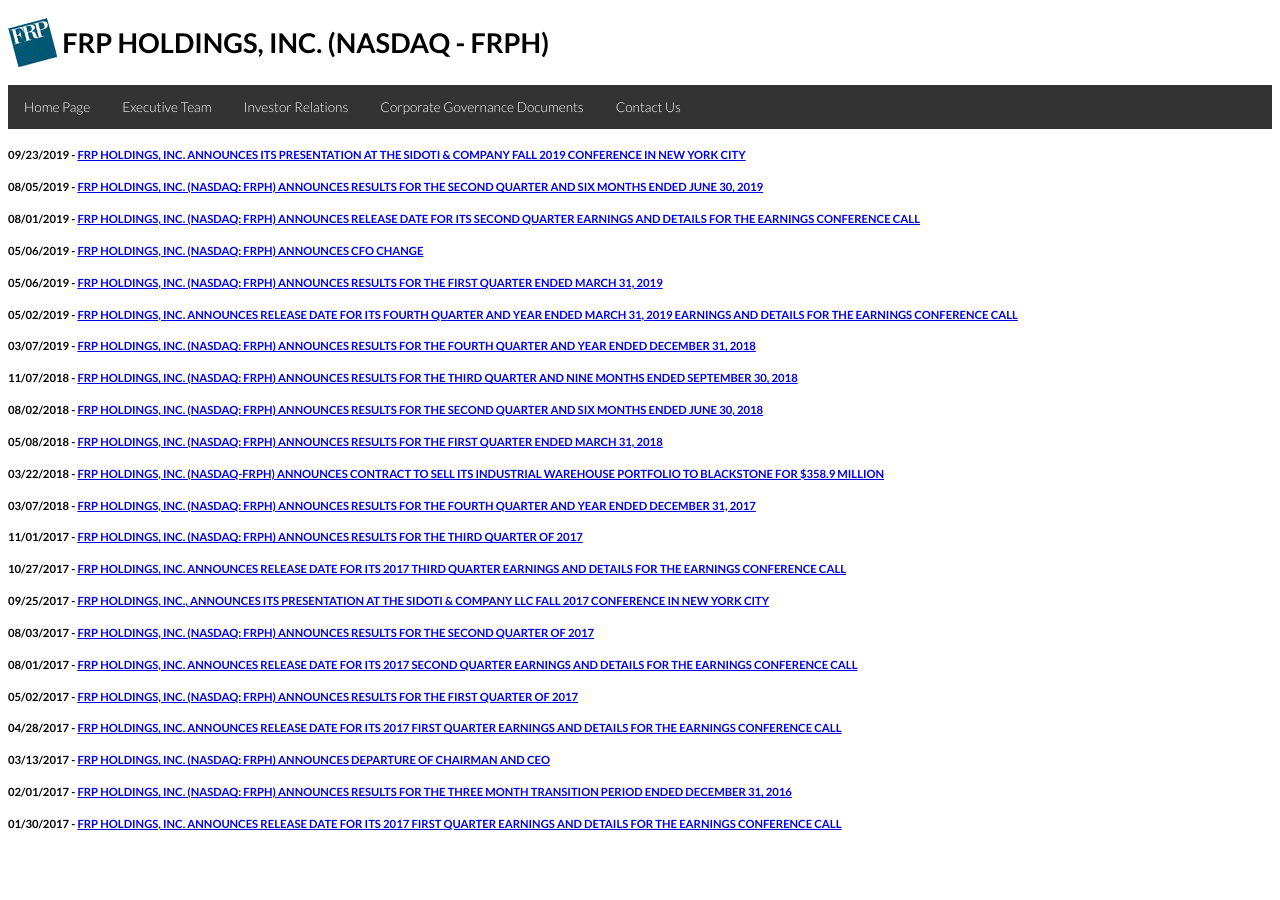
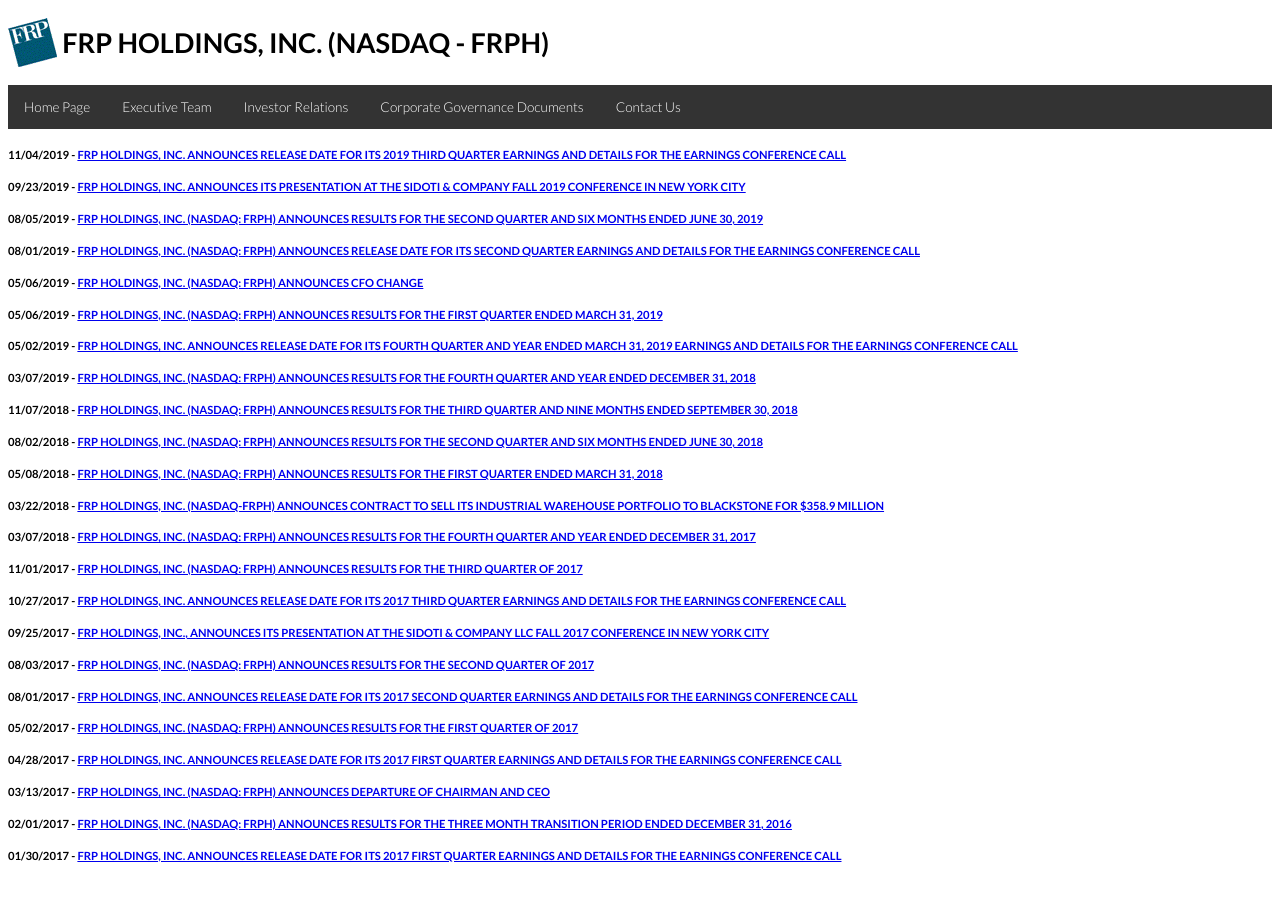
Before and after one commit to frpholdings/frpholdings.github.io, a Jekyll site: the page built from news.md, in a window 1280 px wide. Built offline with Jekyll 4.4.1, drawn with Linux system fonts in a browser that asks for light colours.

Commit message:
Update news.yml

```diff
--- a/_data/news.yml
+++ b/_data/news.yml
@@ -85,3 +85,7 @@
 - Date: "2019-09-23"
   Title: "FRP HOLDINGS, INC. ANNOUNCES ITS PRESENTATION AT THE SIDOTI & COMPANY FALL 2019 CONFERENCE IN NEW YORK CITY"
   File: Sidoti_press_release.pdf
+
+- Date: "2019-11-04"
+  Title: "FRP HOLDINGS, INC. ANNOUNCES RELEASE DATE FOR ITS 2019 THIRD QUARTER EARNINGS AND DETAILS FOR THE EARNINGS CONFERENCE CALL"
+  File: 3rd_Qtr_Release_Date_Announcement_2019.pdf
```
